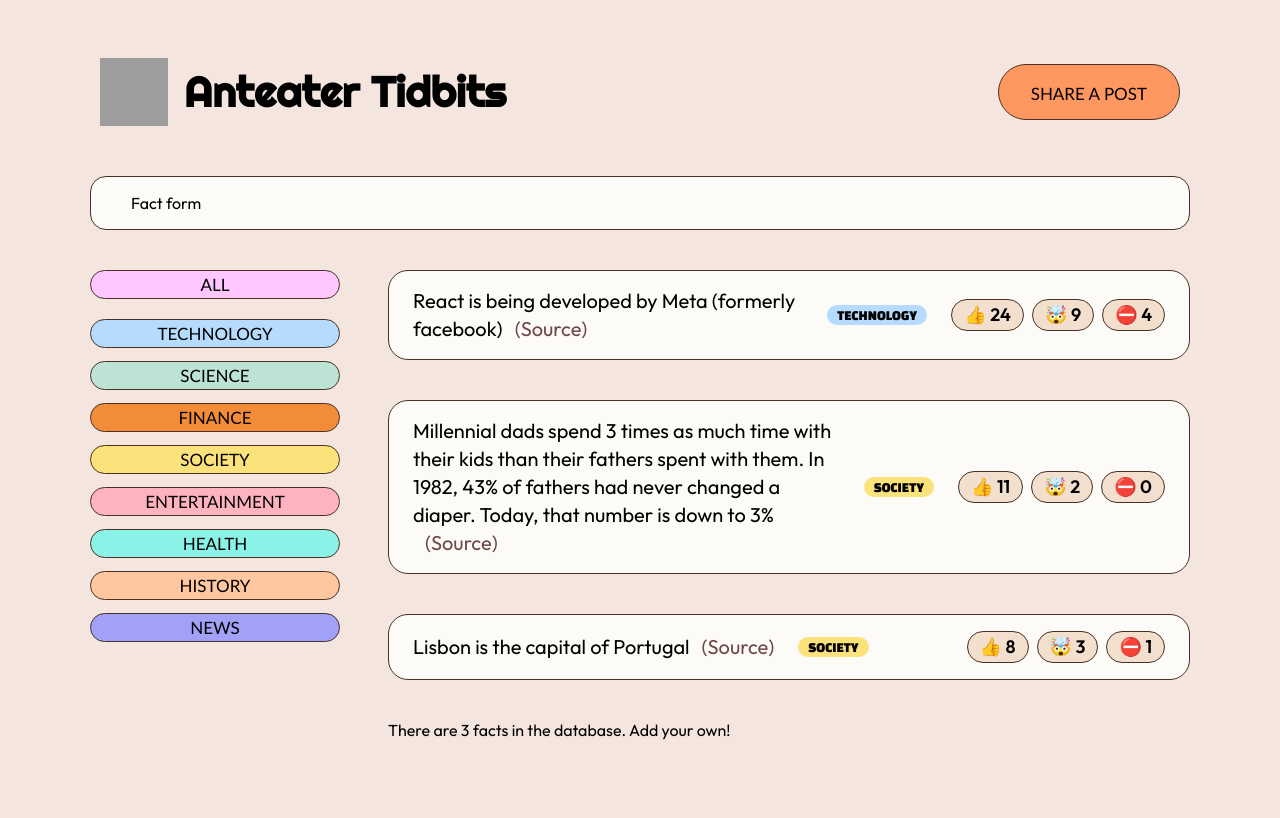
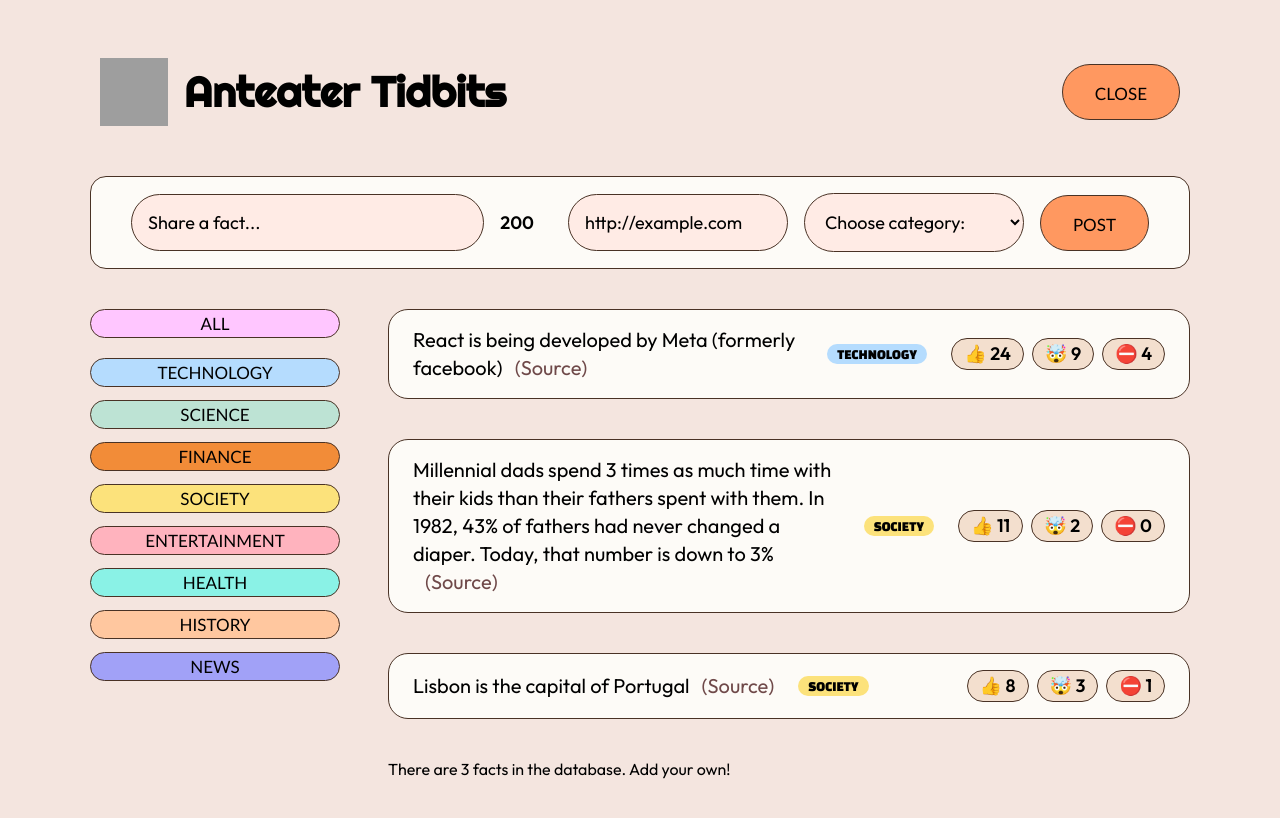
Before and after one commit to Katieyue/online-forum, a React (Create React App) app: page / in a window 1280 px wide. Both pictures are taken after a click on the button "SHARE A POST". Shown: the top 818 px of the page. Built offline with nearby package versions, Linux system fonts and the light colour scheme; grey boxes are pictures that could not be loaded.

Commit message:
Create function to allow creating new post.

```diff
--- a/src/App.js
+++ b/src/App.js
@@ -46,14 +46,28 @@ function Counter() {
 }
 
 function App() {
-  // 1) define state variable
   const [showForm, setShowForm] = useState(false);
-
-  const appTitle = "Anteater Tidbits";
+  const [facts, setFacts] = useState(initialFacts); // temp
 
   return (
     <>
-      {/* HEADER */}
+      <Header showForm={showForm} setShowForm={setShowForm} />
+
+      {showForm ? (
+        <NewPostForm setFacts={setFacts} setShowForm={setShowForm} />
+      ) : null}
+
+      <main>
+        <CategoryFilter />
+        <FactList facts={facts} />
+      </main>
+    </>
+  );
+}
+
+function Header({ showForm, setShowForm }) {
+  const appTitle = "Anteater Tidbits";
+  return (
     <header>
       <div className="logo">
         <img
@@ -65,26 +79,12 @@ function App() {
       </div>
       <button
         className="large-btn btn-post"
-          // update state variable
         onClick={() => setShowForm((show) => !show)}
       >
-          Share a post
+        {showForm ? "Close" : "Share a post"}
       </button>
     </header>
-
-      {/* 2) use state variable */}
-      {showForm ? <NewPostForm /> : null}
-
-      <main>
-        <CategoryFilter />
-        <FactList />
-      </main>
-    </>
   );
-}
-
-function NewPostForm() {
-  return <form>Fact form</form>;
 }
 
 const CATEGORIES = [
@@ -97,6 +97,94 @@ const CATEGORIES = [
   { name: "history", color: "#ffc79f" },
   { name: "news", color: "#a1a1f7" },
 ];
+
+// const CATEGORIES = [
+//   { name: "Classes", color: "#B5DCFE" },
+//   { name: "Clubs", color: "#BDE3D4" },
+//   { name: "News", color: "#f28c38" },
+//   { name: "Events", color: "#FCE27B" },
+//   { name: "History", color: "#FFB3BE" },
+//   { name: "Food", color: "#8af2e6" },
+//   { name: "Housing", color: "#ffc79f" },
+//   { name: "Opportunities", color: "#a1a1f7" },
+// ];
+
+function isValidUrl(string) {
+  let url;
+  try {
+    url = new URL(string);
+  } catch (_) {
+    return false;
+  }
+  return url.protocol === "http:" || url.protocol === "https:";
+}
+
+function NewPostForm({ setFacts, setShowForm }) {
+  const [text, setText] = useState("");
+  const [source, setSource] = useState("http://example.com");
+  const [category, setCategory] = useState("");
+  const textLength = text.length;
+
+  function handleSubmit(e) {
+    // 1. Prevent browser reload on submit
+    e.preventDefault();
+    console.log(text, source, category);
+
+    // 2. Check if data is valid, if so create new fact
+    if (text && isValidUrl(source) && category && textLength <= 200)
+      console.log("there is data");
+
+    // 3. Create new fact object
+    const newFact = {
+      id: Math.round(Math.random() * 10000000),
+      text, // text: text
+      source, // source: source
+      category, // category: category
+      upvote: 0,
+      votes_interesting: 0,
+      votes_false: 0,
+      createdIn: new Date().getFullYear(),
+    };
+
+    // 4. Add new fact to UI, add fact to state
+    setFacts((facts) => [newFact, ...facts]);
+
+    // 5. Reset input fields (back to empty)
+    setText("");
+    setSource("");
+    setCategory("");
+    // 6. Close the form
+    setShowForm(false);
+  }
+
+  return (
+    <form onSubmit={handleSubmit}>
+      <input
+        type="text"
+        placeholder="Share a fact..."
+        value={text}
+        onChange={(e) => setText(e.target.value)}
+      />
+      <span>{200 - text.length}</span>
+      <input
+        value={source}
+        type="text"
+        placeholder="Trustworthy source..."
+        value={source}
+        onChange={(e) => setSource(e.target.value)}
+      />
+      <select value={category} onChange={(e) => setCategory(e.target.value)}>
+        <option value="">Choose category:</option>
+        {CATEGORIES.map((cat) => (
+          <option key={cat.name} value={cat.name}>
+            {cat.name.toUpperCase()}
+          </option>
+        ))}
+      </select>
+      <button className="large-btn">Post</button>
+    </form>
+  );
+}
 
 function CategoryFilter() {
   return (
@@ -120,8 +208,7 @@ function CategoryFilter() {
   );
 }
 
-function FactList() {
-  const facts = initialFacts; // temp
+function FactList({ facts }) {
   return (
     <section>
       <ul className="facts-list">
--- a/src/style.css
+++ b/src/style.css
@@ -197,12 +197,13 @@ form {
 form input,
 form select {
   width: 220px;
-  background-color: rgb(111, 73, 73);
+  background-color: rgb(255, 235, 229);
   border: 1px solid #493225;
   border-radius: 100px;
   padding: 16px;
   color: inherit;
   font-family: inherit;
+  font-size: 18px;
 }
 
 form span {
@@ -213,7 +214,7 @@ form span {
 
 form input::placeholder {
   /* pseudoelement */
-  color: white;
+  color: black;
 }
 
 form input:first-child {
```
Lines whose indentation alone changed are shown as unchanged.
